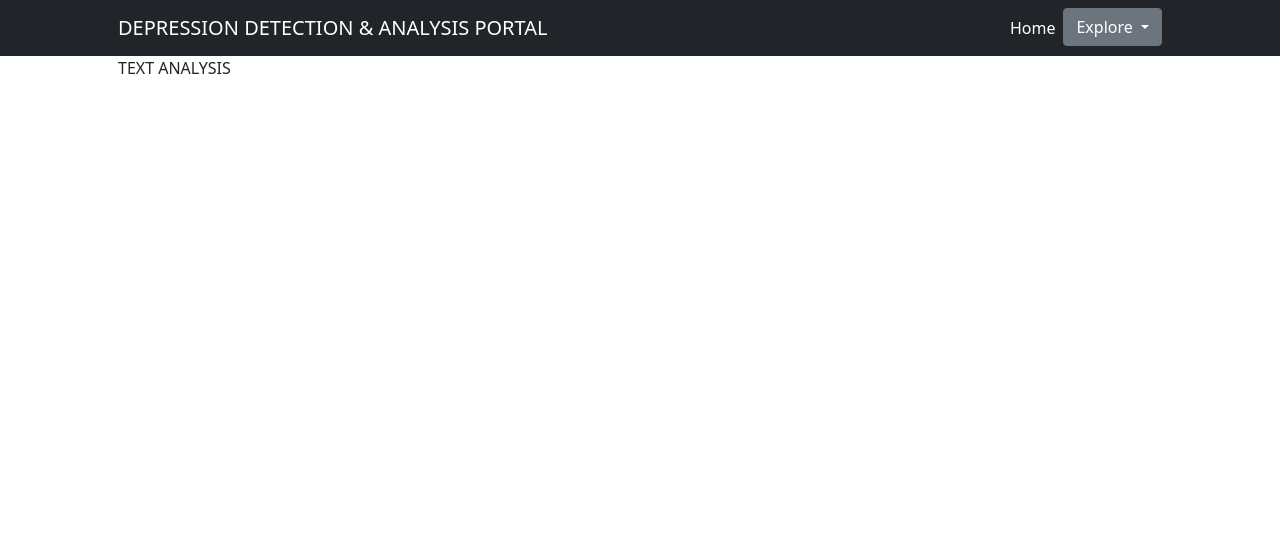
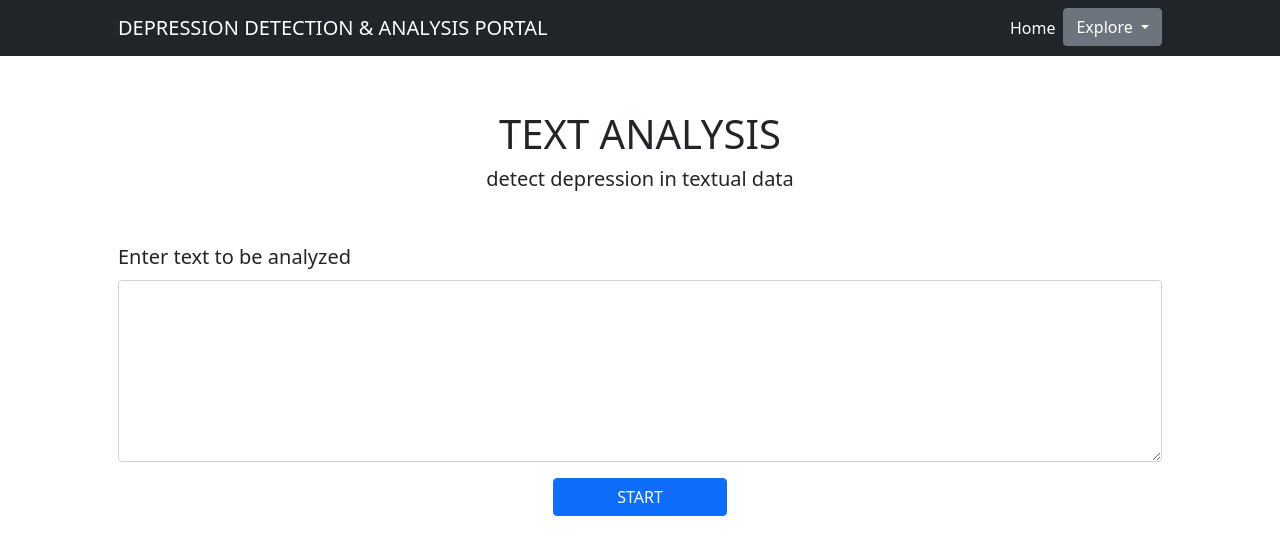
Before and after one commit to aroopkumar50/Depression-Detection-Twitter-Project, a plain HTML site: page src/templates/text_analysis.html in a window 1280 px wide. Drawn offline with nearby package versions, Linux system fonts and the light colour scheme.

Commit message:
Text area added to text_analysis.html

```diff
--- a/src/templates/text_analysis.html
+++ b/src/templates/text_analysis.html
@@ -41,8 +41,27 @@
         </nav>
 
         <!-- Page Content-->
-        <div class="container px-4 px-lg-5">
-            <body>TEXT ANALYSIS</body>
+        <div class="container px-4 px-lg-5 mt-5">
+            <body>
+                <p>
+                    <div class="fs-1 text-center">
+                        TEXT ANALYSIS<br>
+                    </div>
+                    <div class="lead text-center">
+                        detect depression in textual data
+                    </div>
+                </p>
+                <div class="mt-5">
+                    <label for="exampleFormControlTextarea1" class="form-label">
+                        <div class="fs-5 align-middle">Enter text to be analyzed</div>
+                    </label>
+                    <textarea class="form-control" id="exampleFormControlTextarea1" rows="7"></textarea>
+
+                    <div class="d-grid gap-2 col-2 mt-3 mx-auto">
+                        <button class="btn btn-primary" type="button">START</button>
+                      </div>
+                  </div>
+            </body>
         </div>
         <!-- Bootstrap core JS-->
         <script src="https://cdn.jsdelivr.net/npm/bootstrap@5.0.1/dist/js/bootstrap.bundle.min.js"></script>
```
Also changed, not shown: src/templates/index.html (+6 -6 lines).
